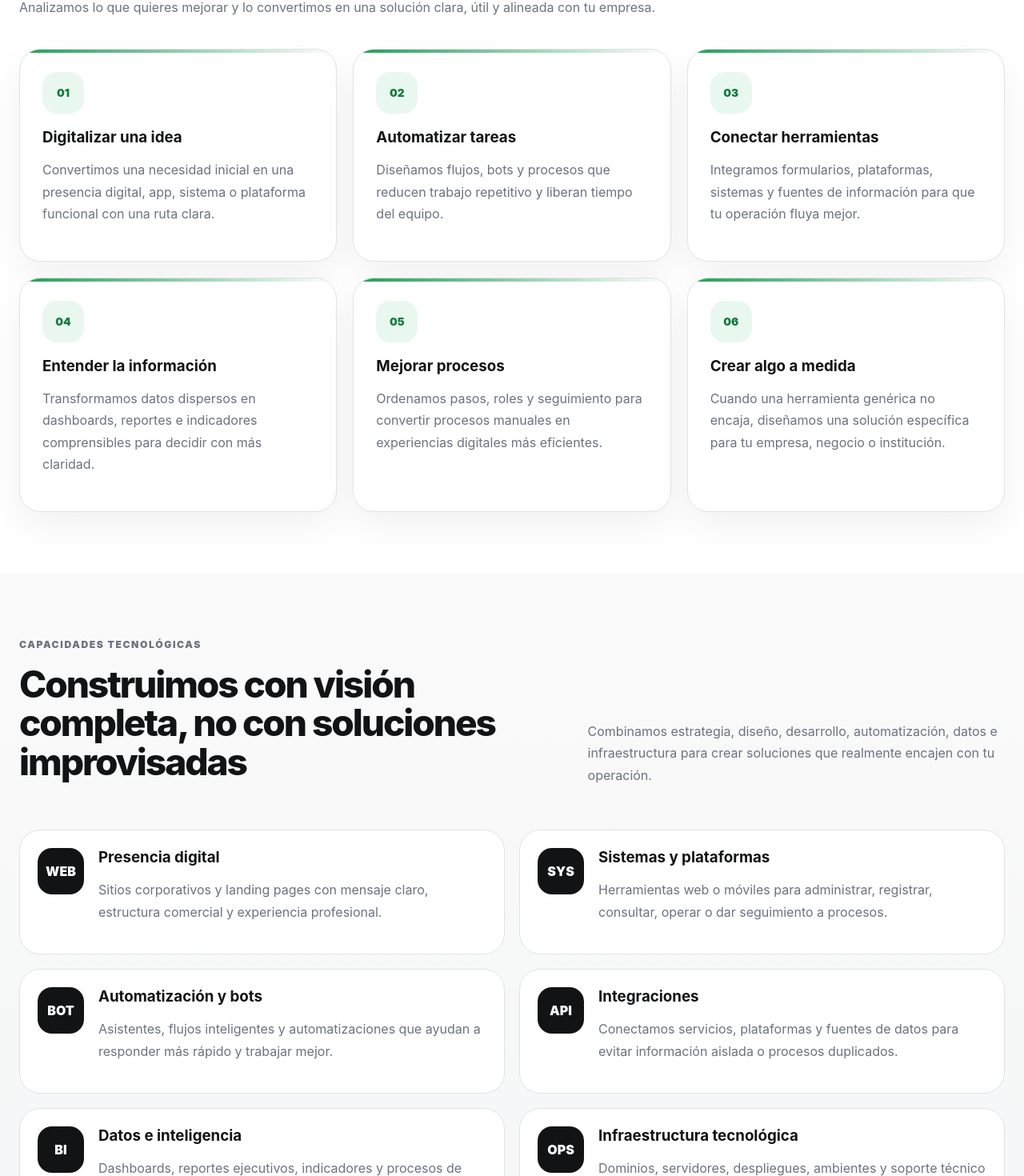
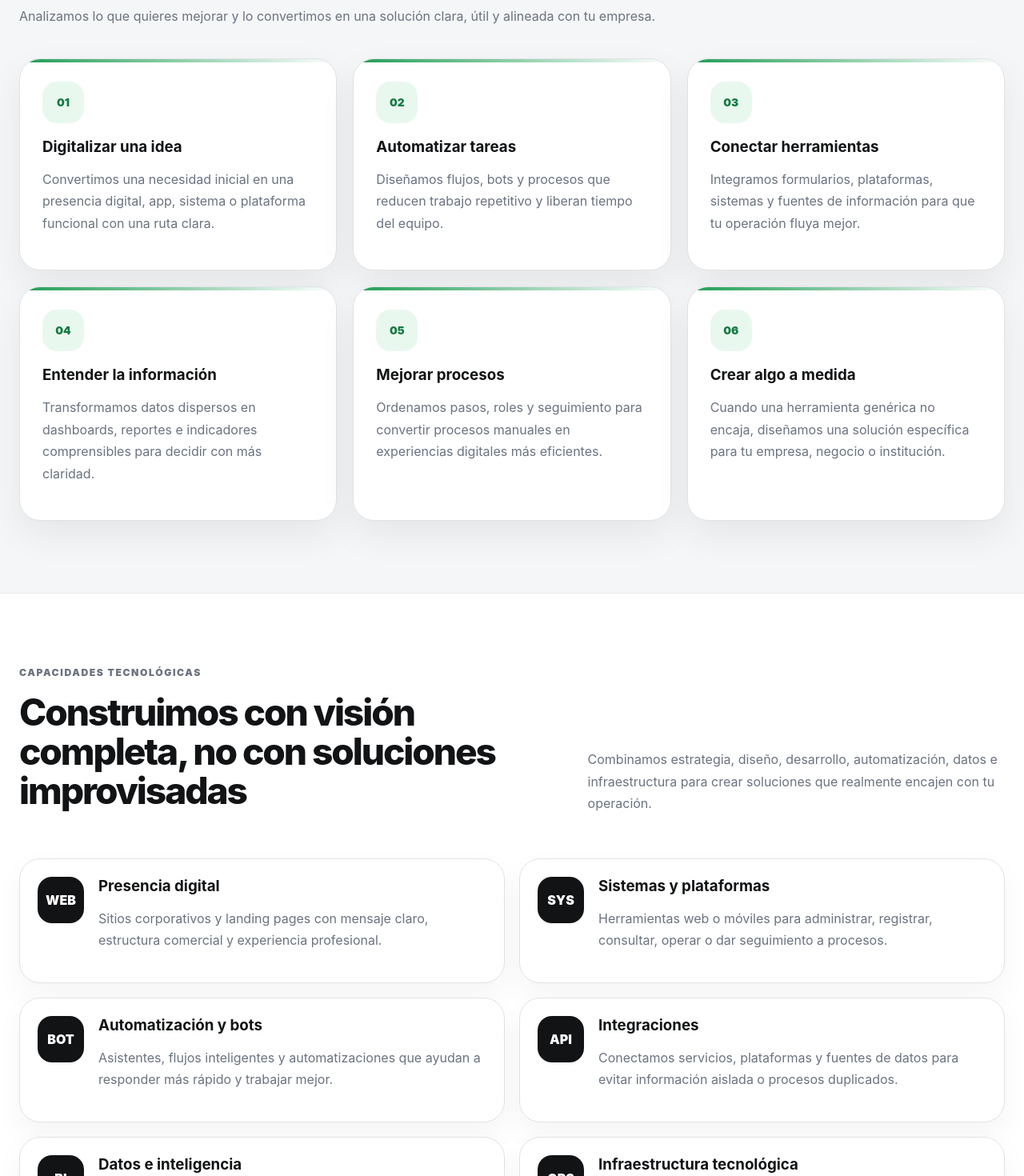
Before and after one commit to HMODevelopers/HMODevelopers-web, an Angular app: page / in a window 1280 px wide. Shown: the part 1323-2793 px from the top of the page at 80% size. Built offline with nearby package versions, Linux system fonts and the light colour scheme.

Commit message:
style: improve landing section hierarchy and background consistency

```diff
--- a/src/app/features/landing/landing-page.component.html
+++ b/src/app/features/landing/landing-page.component.html
@@ -29,7 +29,7 @@
 </header>
 
 <main id="inicio">
-  <section class="hero shell section">
+  <section class="hero shell section section--light">
     <div class="hero-copy">
       <p class="eyebrow">Tecnología para empresas que quieren avanzar</p>
       <h1>Convierte tus ideas y procesos en soluciones digitales reales</h1>
@@ -77,7 +77,8 @@
     </div>
   </section>
 
-  <section id="como-ayudamos" class="section shell">
+  <section id="como-ayudamos" class="section section--soft">
+    <div class="shell">
       <div class="section-heading">
         <p class="eyebrow">¿Qué podemos resolver?</p>
         <h2>
@@ -97,9 +98,10 @@
           </article>
         }
       </div>
+    </div>
   </section>
 
-  <section class="section section-tint">
+  <section class="section section--light section-divider">
     <div class="shell">
       <div class="section-heading split-heading">
         <div>
@@ -125,13 +127,14 @@
     </div>
   </section>
 
-  <section id="tecnologia" class="section shell trust-section">
+  <section id="tecnologia" class="section section--soft">
+    <div class="shell trust-section">
       <div class="trust-copy">
         <p class="eyebrow">Base profesional</p>
         <h2>Tecnología moderna, soluciones bien construidas</h2>
         <p>
-        No se trata solo de entregar una herramienta. Se trata de crear una base confiable, segura y
-        fácil de usar para que tu empresa pueda operar hoy y crecer mañana.
+          No se trata solo de entregar una herramienta. Se trata de crear una base confiable, segura
+          y fácil de usar para que tu empresa pueda operar hoy y crecer mañana.
         </p>
         <a class="text-link" href="#proceso">Conoce cómo trabajamos</a>
       </div>
@@ -144,9 +147,10 @@
           </article>
         }
       </div>
+    </div>
   </section>
 
-  <section id="soluciones" class="section section-dark">
+  <section id="soluciones" class="section section--dark section-dark">
     <div class="shell dark-inner">
       <div class="section-heading">
         <p class="eyebrow">Soluciones que podemos crear</p>
@@ -167,7 +171,8 @@
     </div>
   </section>
 
-  <section class="section shell before-after">
+  <section class="section section--light before-after-section">
+    <div class="shell before-after">
       <div class="section-heading">
         <p class="eyebrow">Antes y después</p>
         <h2>De procesos dispersos a una operación digital más clara</h2>
@@ -186,9 +191,10 @@
           }
         </article>
       </div>
+    </div>
   </section>
 
-  <section id="proceso" class="section section-tint">
+  <section id="proceso" class="section section--light section-divider">
     <div class="shell">
       <div class="section-heading">
         <p class="eyebrow">Cómo trabajamos</p>
@@ -206,7 +212,8 @@
     </div>
   </section>
 
-  <section class="section shell use-cases">
+  <section class="section section--soft use-cases-section">
+    <div class="shell use-cases">
       <div class="section-heading">
         <p class="eyebrow">Ideas de solución</p>
         <h2>Ejemplos amplios, pensados para distintas necesidades</h2>
@@ -219,10 +226,11 @@
           </article>
         }
       </div>
+    </div>
   </section>
 
   <section
-    class="section testimonials-section"
+    class="section section--light testimonials-section"
     aria-labelledby="testimonials-title"
     (mouseenter)="pauseAutoplay()"
     (mouseleave)="resumeAutoplay()"
@@ -316,7 +324,8 @@
     </div>
   </section>
 
-  <section id="preguntas" class="section shell faq">
+  <section id="preguntas" class="section section--soft faq-section">
+    <div class="shell faq">
       <div class="section-heading">
         <p class="eyebrow">Preguntas frecuentes</p>
         <h2>Respuestas claras antes de iniciar</h2>
@@ -332,9 +341,10 @@
           </details>
         }
       </div>
+    </div>
   </section>
 
-  <section id="contacto" class="section contact-section">
+  <section id="contacto" class="section section--light contact-section">
     <div class="shell contact-shell">
       <div class="contact-copy">
         <p class="eyebrow">Contacto</p>
--- a/src/app/features/landing/landing-page.component.scss
+++ b/src/app/features/landing/landing-page.component.scss
@@ -16,7 +16,21 @@
   margin-inline: auto;
 }
 .section {
-  padding: 78px 0;
+  padding: clamp(68px, 7vw, 96px) 0;
+}
+/* Utilidades de sección para mantener una alternancia visual consistente en la landing. */
+.section--light {
+  background: var(--brand-surface);
+}
+.section--soft {
+  background: var(--brand-surface-soft);
+}
+.section--dark {
+  background: var(--brand-black);
+}
+.section-divider {
+  border-top: 1px solid rgba(223, 227, 230, 0.78);
+  border-bottom: 1px solid rgba(223, 227, 230, 0.62);
 }
 .site-header {
   position: sticky;
@@ -343,7 +357,7 @@ details {
   border: 1px solid var(--brand-border);
   border-radius: 26px;
   background: #fff;
-  box-shadow: 0 18px 45px rgba(17, 19, 21, 0.055);
+  box-shadow: 0 18px 45px rgba(17, 19, 21, 0.065);
   transition:
     transform 0.2s ease,
     border-color 0.2s ease,
@@ -390,7 +404,7 @@ details {
   color: var(--brand-black);
 }
 .section-tint {
-  background: linear-gradient(180deg, var(--brand-surface-muted), var(--brand-surface-soft));
+  background: var(--brand-surface-soft);
 }
 .capability-grid {
   display: grid;
@@ -404,6 +418,7 @@ details {
   border: 1px solid var(--brand-border);
   border-radius: 26px;
   background: #fff;
+  box-shadow: 0 16px 38px rgba(17, 19, 21, 0.045);
 }
 .capability-grid span {
   flex: 0 0 auto;
@@ -503,6 +518,7 @@ details {
 .compare-grid article {
   padding: 34px;
   background: var(--brand-surface-soft);
+  box-shadow: inset 0 1px 0 rgba(255, 255, 255, 0.85);
 }
 .compare-grid .after {
   background: linear-gradient(180deg, var(--brand-green-soft), #fff);
@@ -554,17 +570,34 @@ details {
 .use-case-grid {
   display: grid;
   grid-template-columns: repeat(4, 1fr);
-  gap: 16px;
+  gap: 18px;
 }
 .use-case-grid article {
   padding: 24px;
+  border-color: rgba(223, 227, 230, 0.92);
+  box-shadow: 0 20px 50px rgba(17, 19, 21, 0.06);
 }
 .testimonials-section {
-  background: linear-gradient(180deg, #fff 0%, var(--brand-surface-muted) 100%);
+  position: relative;
+  border-top: 1px solid rgba(223, 227, 230, 0.8);
+  background: var(--brand-surface);
   overflow: hidden;
+}
+.testimonials-section:before {
+  content: '';
+  position: absolute;
+  inset: 0 0 auto;
+  height: 38px;
+  background: linear-gradient(180deg, rgba(17, 19, 21, 0.045), rgba(17, 19, 21, 0));
+  pointer-events: none;
 }
 .testimonials-shell {
   position: relative;
+  padding: clamp(28px, 4vw, 44px);
+  border: 1px solid rgba(223, 227, 230, 0.84);
+  border-radius: 38px;
+  background: radial-gradient(circle at 50% 0%, rgba(31, 157, 85, 0.07), transparent 34%), #fff;
+  box-shadow: 0 24px 70px rgba(17, 19, 21, 0.055);
 }
 .testimonials-heading {
   max-width: 880px;
```
Lines whose indentation alone changed are shown as unchanged.
